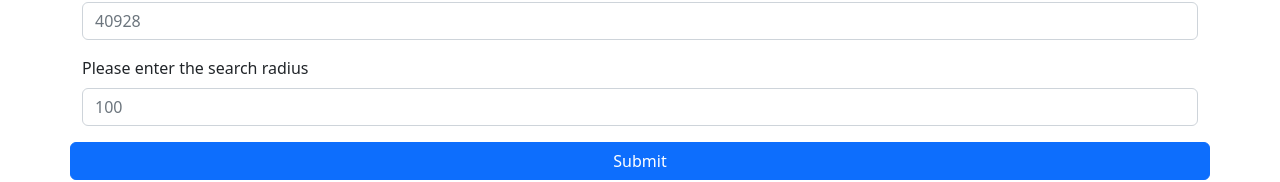
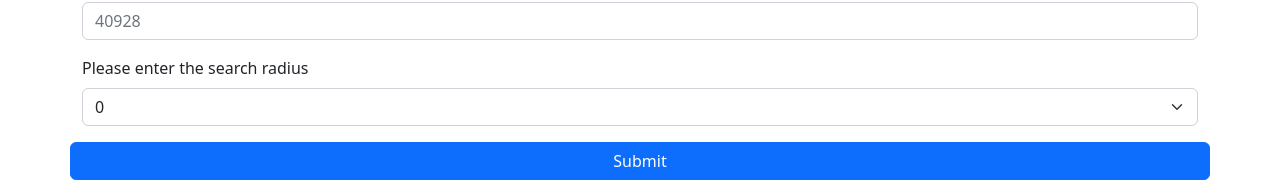
Before and after one commit to ChengQu29/dbDesign, a React (Create React App) app in the folder Phase_3/client/: page /reports/HouseHoldAvgByRadiusInput in a window 1280 px wide. Shown: the part 158-340 px from the top of the page. Built offline with nearby package versions, Linux system fonts and the light colour scheme.

Commit message:
add drop down menu for radius input

```diff
--- a/Phase_3/client/src/components/HouseHoldAvgByRadiusInputForm.js
+++ b/Phase_3/client/src/components/HouseHoldAvgByRadiusInputForm.js
@@ -20,7 +20,7 @@ const HouseHoldAvgByRadiusInputForm = () => {
         } catch(error) {
             return { postalCode: "PostalCode Not Found" };
         }
-        dispatch(updateRadius({ radius: form.radius, postalCode: form.postalCode }));
+        dispatch(updateRadius({ ...form, radius: form.radius ? form.radius:"0", postalCode: form.postalCode }));
         navigate("/reports/HouseHoldAvgByRadiusReport");
     };
 
@@ -57,7 +57,15 @@ const HouseHoldAvgByRadiusInputForm = () => {
                             {({input, meta}) => (
                                 <Form.Group className="mb-3">
                                     <Form.Label>Please enter the search radius</Form.Label>
-                                    <Form.Control placeholder="100" {...input} />
+                                    <Form.Select {...input}>
+                                        <option value="0">0</option>
+                                        <option value="5">5</option>
+                                        <option value="10">10</option>
+                                        <option value="25">25</option>
+                                        <option value="50">50</option>
+                                        <option value="100">100</option>
+                                        <option value="250">250</option>
+                                    </Form.Select>
                                     {(meta.error || meta.submitError) && meta.touched && <Form.Text bsPrefix="text-danger">{meta.error || meta.submitError}</Form.Text>}
                                 </Form.Group>
                             )}
```
